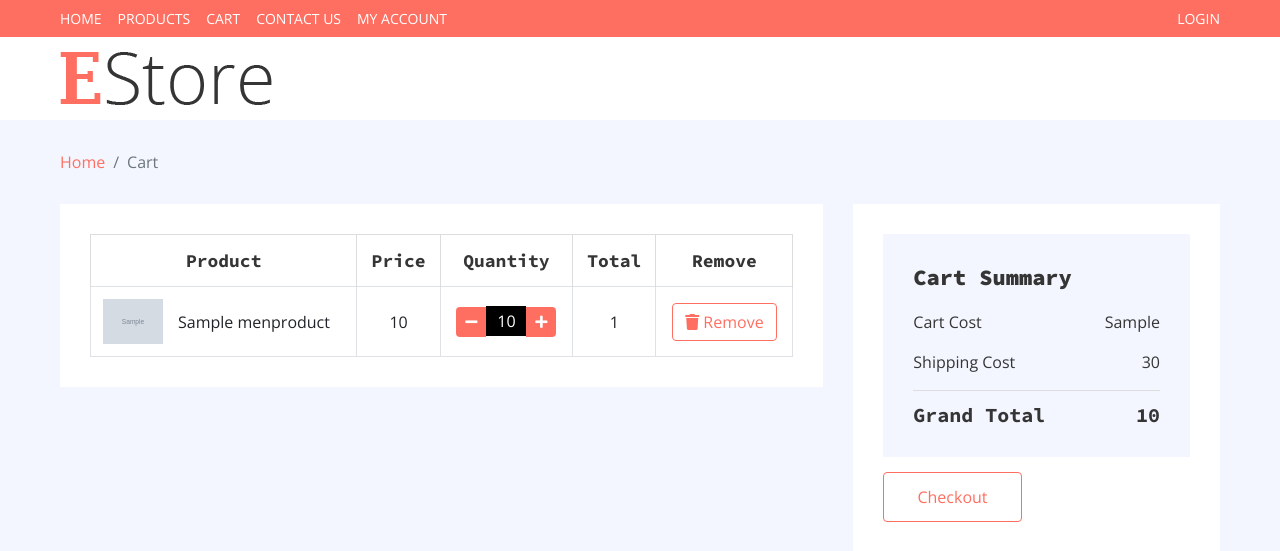
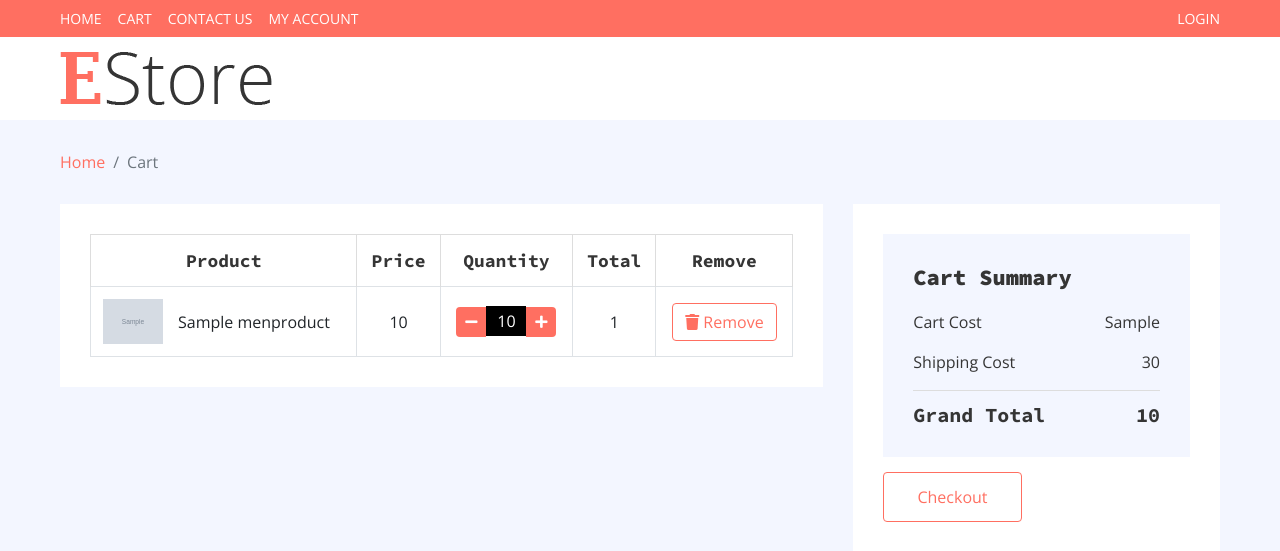
Before and after one commit to jaydesai2304/E-Store, a Django app: template Estore/fashion/templates/cart.html in a window 1280 px wide. Shown: the top 551 px of the page. Run offline with Django 3.2, Linux system fonts and the light colour scheme; the template is opened without the code that fills it: most values are stand-ins (such as "Sample title", 1, 10 or a date in 2020); grey boxes marked "Sample" are stand-in pictures; some libraries are stand-ins or nearby versions.

Commit message:
minor changes

```diff
--- a/Estore/fashion/templates/header.html
+++ b/Estore/fashion/templates/header.html
@@ -38,7 +38,6 @@
                     <div class="collapse navbar-collapse justify-content-between" id="navbarCollapse">
                         <div class="navbar-nav mr-auto">
                             <a href="{% url 'index' %}" class="nav-item nav-link {% if request.path == '/' %}active{% endif %}">Home</a>
-                            <a href="{% url 'product_list' %}" class="nav-item nav-link {% if request.path == '/product_list/' %}active{% endif %}">Products</a>
                             <a href="{% url 'cart' %}" class="nav-item nav-link {% if request.path == '/cart/' %}active{% endif %}">Cart</a>
                             <a href="{% url 'contact' %}" class="nav-item nav-link {% if request.path == '/contact/' %}active{% endif %}">Contact Us</a>
                             <a href="{% url 'my_account' %}" class="nav-item nav-link {% if request.path == '/my_account/' %}active{% endif %}">My Account</a>
```
